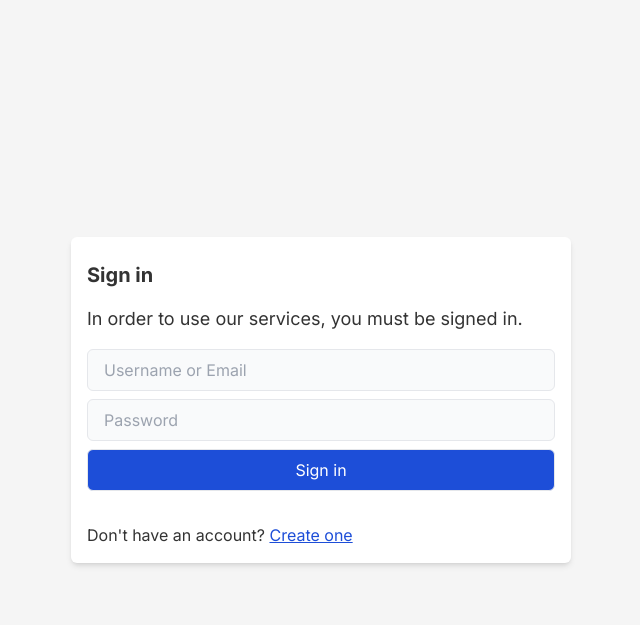
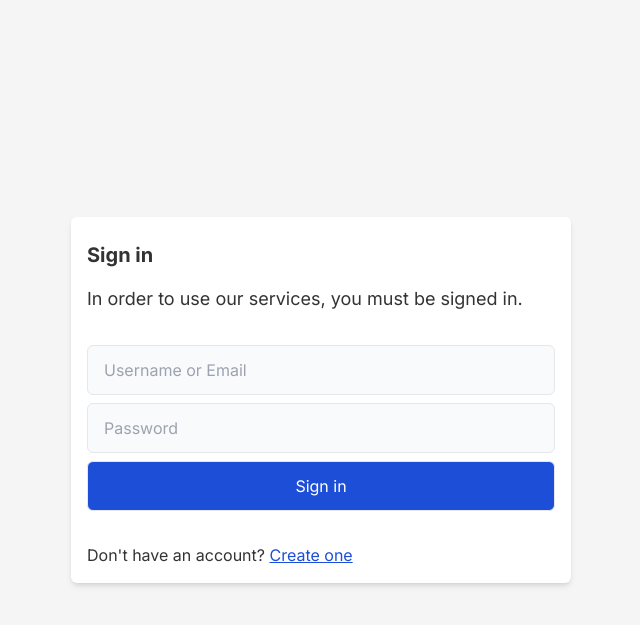
Before and after one commit to jakemackie/php-auth, a PHP site: template src/view/signin/index.php in a window 1280 px wide. Shown: the top 625 px of the page, without its empty margins (319-959 px from the left). Run offline with PHP 8.4, Linux system fonts and the light colour scheme; the template is opened without the code that fills it, so the values that code supplies are empty; style sheets or scripts are compiled from the project's sources.

Commit message:
General UI improvements, nicer to look at.

```diff
--- a/public/css/global.css
+++ b/public/css/global.css
@@ -40,3 +40,9 @@ body {
         justify-content: center;
     }
 }
+
+/* @media only screen and (min-width: 1024px) {
+    .Container {
+        width: 700px;
+    }
+}    */
--- a/src/view/create/index.php
+++ b/src/view/create/index.php
@@ -5,7 +5,7 @@
     <p class="py-2">An account allows you to login and use our services.</p>
 
     <form id="form" action="../../controller/createUser.php" method="post" onsubmit="validateForm()">
-        <div class="flex *:mt-2">
+        <div class="mt-4 *:mt-2 flex">
             <input class="w-full input input-left" type="text" name="fname" placeholder="First Name" required />
             <input class="w-full input input-right" type="text" name="lname" placeholder="Last Name" required />
         </div>
--- a/src/view/signin/index.php
+++ b/src/view/signin/index.php
@@ -7,16 +7,14 @@
     <p class="py-2">In order to use our services, you must be signed in.</p>
 
     <form id="form" action="../../controller/authUser.php" method="post" onsubmit="validateForm()">
-        <div class="*:mt-2">
+        <div class="mt-4 *:mt-2">
             <input class="w-full input" type="text" id="usernameOrEmail" name="usernameOrEmail"
                 placeholder="Username or Email" minlength="2" required />
             <input class="w-full input" type="password" id="password" name="password" placeholder="Password"
                 minlength="8" required />
         </div>
 
-        <div class="mt-2">
-            <button id="submitBtn" class="w-full btn bg-blue-700" type="submit">Sign in</button>
-        </div>
+        <button id="submitBtn" class="mt-2 w-full btn bg-blue-700" type="submit">Sign in</button>
     </form>
 
     <?php include("..\\..\\controller\\handleErrors.php") ?>
--- a/src/view/tailwind.css
+++ b/src/view/tailwind.css
@@ -15,7 +15,7 @@ label {
 }
 
 .input {
-    @apply py-2 px-4 bg-gray-50 border rounded-md outline-4 outline-gray-100 outline-offset-2;
+    @apply py-3 px-4 bg-gray-50 border rounded-md outline-4 outline-gray-100 outline-offset-2;
 }
 
 .input-left {
@@ -27,7 +27,7 @@ label {
 }
 
 .btn {
-    @apply py-2 px-4 border rounded-md text-white;
+    @apply py-3 px-4 border rounded-md text-white;
 }
 
 .hyperlink {
```
